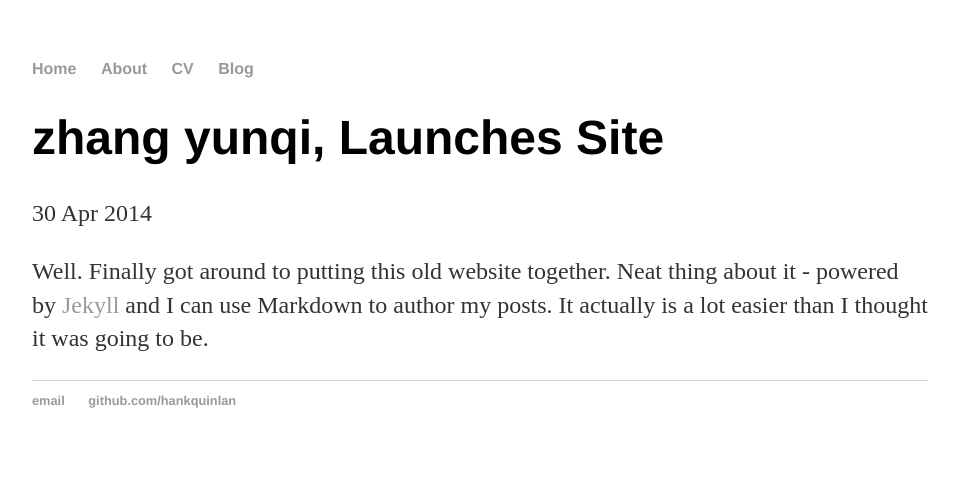
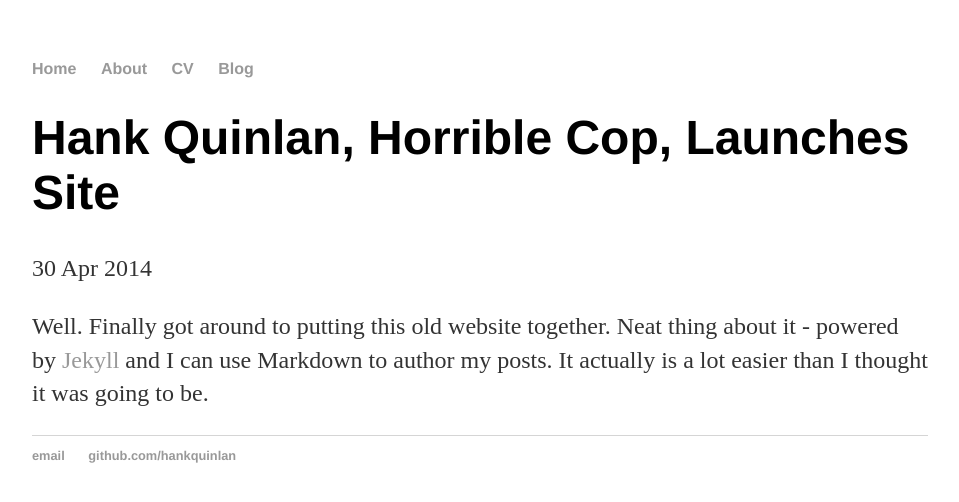
Before and after one commit to zhang-2qi/zhang-2qi.github.io, a Jekyll site: the page built from _posts/2014-04-30-hank-quinlan-site-launched.md, in a window 1280 px wide. Shown: the top 502 px of the page, without its empty margins (160-1119 px from the left). Built offline with Jekyll 4.4.1, drawn with Linux system fonts in a browser that asks for light colours.

Commit message:
Update 2014-04-30-hank-quinlan-site-launched.md

```diff
--- a/_posts/2014-04-30-hank-quinlan-site-launched.md
+++ b/_posts/2014-04-30-hank-quinlan-site-launched.md
@@ -1,6 +1,6 @@
 ---
 layout: post
-title: "zhang yunqi, Launches Site"
+title: "Hank Quinlan, Horrible Cop, Launches Site"
 date: 2014-04-30
 ---
 
```
